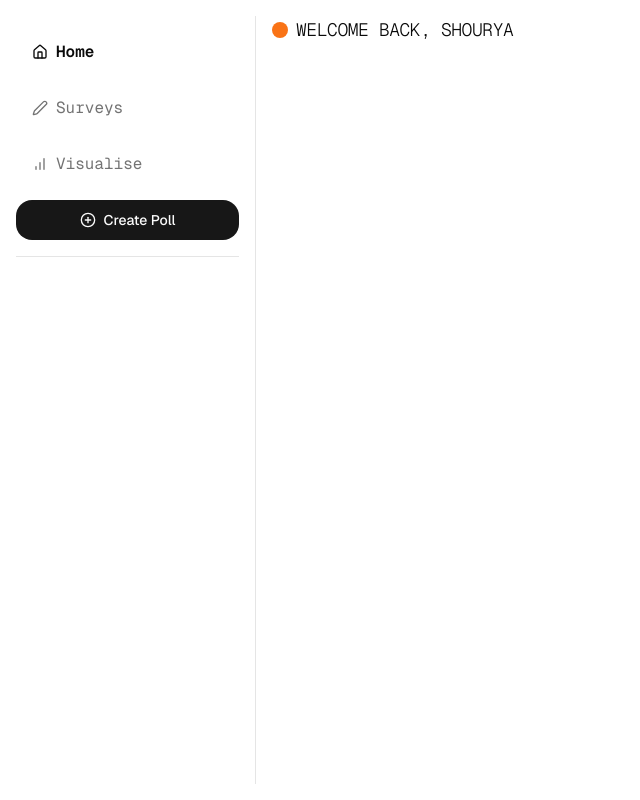
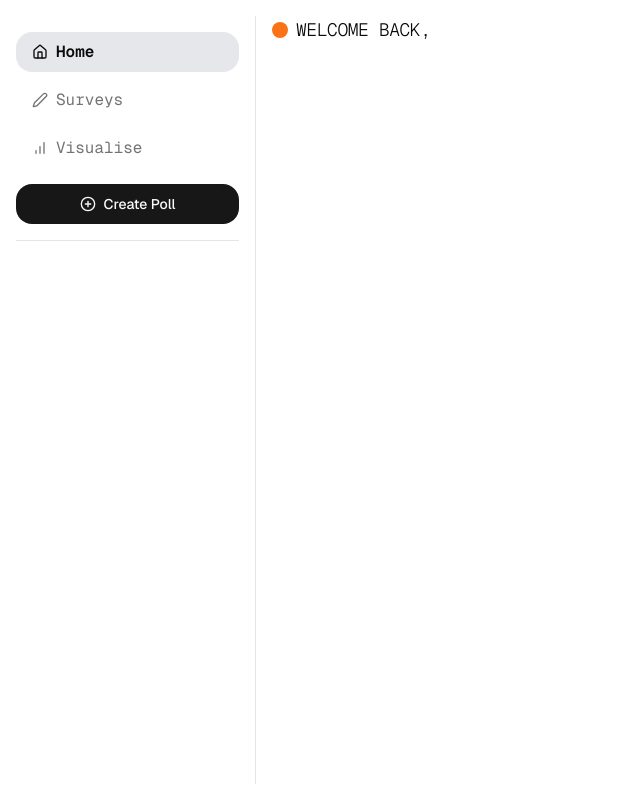
Before and after one commit to sjnaik02/interrobang, a Next.js app: page /dashboard in a window 1280 px wide. Shown: the whole page, without its empty margins (0-640 px from the left). Built offline with nearby package versions, Linux system fonts and the light colour scheme; no server answers.

Commit message:
Connected with Clerk

```diff
--- a/package.json
+++ b/package.json
@@ -14,6 +14,7 @@
     "start": "next start"
   },
   "dependencies": {
+    "@clerk/nextjs": "^5.7.3",
     "@radix-ui/react-separator": "^1.1.0",
     "@radix-ui/react-slot": "^1.1.0",
     "@t3-oss/env-nextjs": "^0.10.1",
--- a/src/app/_components/NavLink.tsx
+++ b/src/app/_components/NavLink.tsx
@@ -2,23 +2,29 @@
 
 import Link from "next/link";
 import { usePathname } from "next/navigation";
+import { cn } from "@/lib/utils";
 
 type NavLinkProps = {
   href: string;
-  icon?: React.ReactNode;
-  text: string;
+  className?: string;
+  children?: React.ReactNode;
 };
 
-export const NavLink = ({ href, icon, text }: NavLinkProps) => {
+export const NavLink = ({ href, className, children }: NavLinkProps) => {
   const pathname = usePathname();
   const isActive = pathname === href;
   return (
     <Link
       href={href}
-      className={`flex w-full items-center gap-2 rounded-2xl px-4 py-2 hover:bg-gray-200 ${isActive ? "text-foreground font-semibold" : "text-muted-foreground"}`}
+      className={cn(
+        "flex w-full items-center gap-2 rounded-2xl px-4 py-2 hover:bg-gray-200",
+        isActive
+          ? "text-foreground bg-gray-200 font-semibold"
+          : "text-muted-foreground",
+        className,
+      )}
     >
-      {icon}
-      {text}
+      {children}
     </Link>
   );
 };
--- a/src/app/dashboard/layout.tsx
+++ b/src/app/dashboard/layout.tsx
@@ -1,8 +1,9 @@
+import { NavLink } from "@/app/_components/NavLink";
+import { Button } from "@/components/ui/button";
+import { Separator } from "@/components/ui/separator";
+import { BarChart, Home, Pen, PlusCircle } from "lucide-react";
+import { UserButton } from "@clerk/nextjs";
 import type { Metadata } from "next";
-import { Button } from "@/components/ui/button";
-import { Pen, Home, BarChart, PlusCircle, Link } from "lucide-react";
-import { Separator } from "@/components/ui/separator";
-import { NavLink } from "@/app/_components/NavLink";
 
 export const metadata: Metadata = {
   title: "Interrobang | Dashboard",
@@ -24,32 +25,32 @@ export default function DashboardLayout({
   );
 }
 
-const DashboardSidebar = () => {
+const DashboardSidebar = async () => {
   return (
     <aside className="flex h-full w-64">
       <div className="flex h-full w-full flex-col gap-4 p-4">
-        <nav className="mt-4 flex flex-col items-center gap-4 font-mono">
-          <NavLink
-            href="/dashboard"
-            icon={<Home className="h-4 w-4" />}
-            text="Home"
-          />
-          <NavLink
-            href="/dashboard/surveys"
-            icon={<Pen className="h-4 w-4" />}
-            text="Surveys"
-          />
-          <NavLink
-            href="/dashboard/visualise"
-            icon={<BarChart className="h-4 w-4" />}
-            text="Visualise"
-          />
+        <nav className="mt-4 flex flex-col items-center gap-2 font-mono">
+          <NavLink href="/dashboard">
+            <Home className="h-4 w-4" />
+            Home
+          </NavLink>
+          <NavLink href="/dashboard/surveys">
+            <Pen className="h-4 w-4" />
+            Surveys
+          </NavLink>
+          <NavLink href="/dashboard/visualise">
+            <BarChart className="h-4 w-4" />
+            Visualise
+          </NavLink>
         </nav>
         <Button className="flex items-center rounded-2xl px-4 py-2 text-sm">
           <PlusCircle className="mr-2 h-4 w-4" />
           Create Poll
         </Button>
         <Separator />
+        <div className="mt-auto flex items-center">
+          <UserButton />
+        </div>
       </div>
       <Separator
         orientation="vertical"
--- a/src/app/dashboard/page.tsx
+++ b/src/app/dashboard/page.tsx
@@ -1,12 +1,14 @@
-import React from "react";
+import { currentUser } from "@clerk/nextjs/server";
 
-export default function DashboardPage() {
+export default async function DashboardPage() {
+  const user = await currentUser();
+
   return (
     <div className="p-4">
       <div className="flex items-center gap-2">
         <div className="h-4 w-4 rounded-full bg-orange-500" />
         <p className="font-mono text-lg font-light uppercase tracking-tight">
-          Welcome back, <span className="">Shourya</span>
+          Welcome back, <span className="">{user?.firstName}</span>
         </p>
       </div>
     </div>
--- a/src/app/layout.tsx
+++ b/src/app/layout.tsx
@@ -2,6 +2,7 @@ import "@/styles/globals.css";
 
 import { GeistSans } from "geist/font/sans";
 import { GeistMono } from "geist/font/mono";
+import { ClerkProvider } from "@clerk/nextjs";
 import { type Metadata } from "next";
 
 export const metadata: Metadata = {
@@ -14,11 +15,13 @@ export default function RootLayout({
   children,
 }: Readonly<{ children: React.ReactNode }>) {
   return (
+    <ClerkProvider>
       <html
         lang="en"
         className={`${GeistSans.variable} ${GeistMono.variable} text-foreground bg-background`}
       >
         <body>{children}</body>
       </html>
+    </ClerkProvider>
   );
 }
```
Also changed, not shown: src/middleware.ts (added, +16 -0 lines), 2 other files (tests, documents, lock files or other folders). Lines whose indentation alone changed are shown as unchanged.
